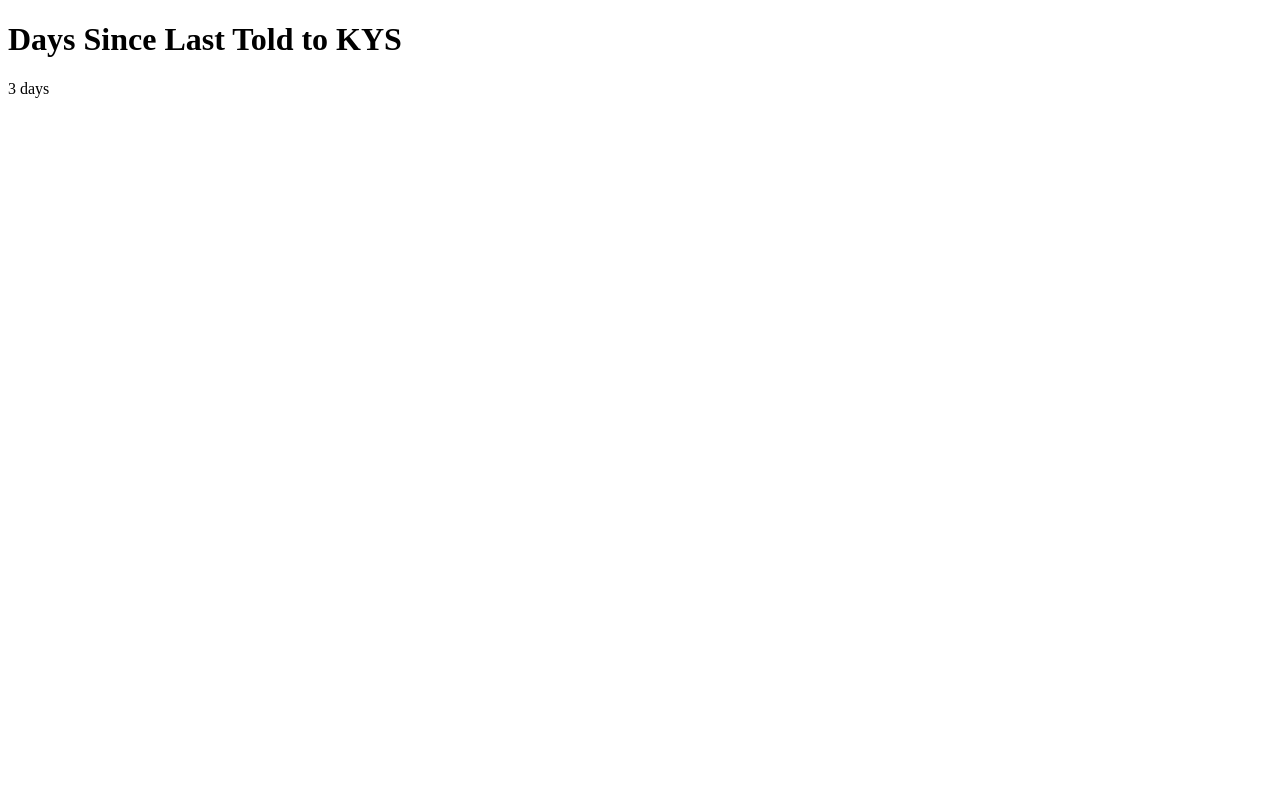
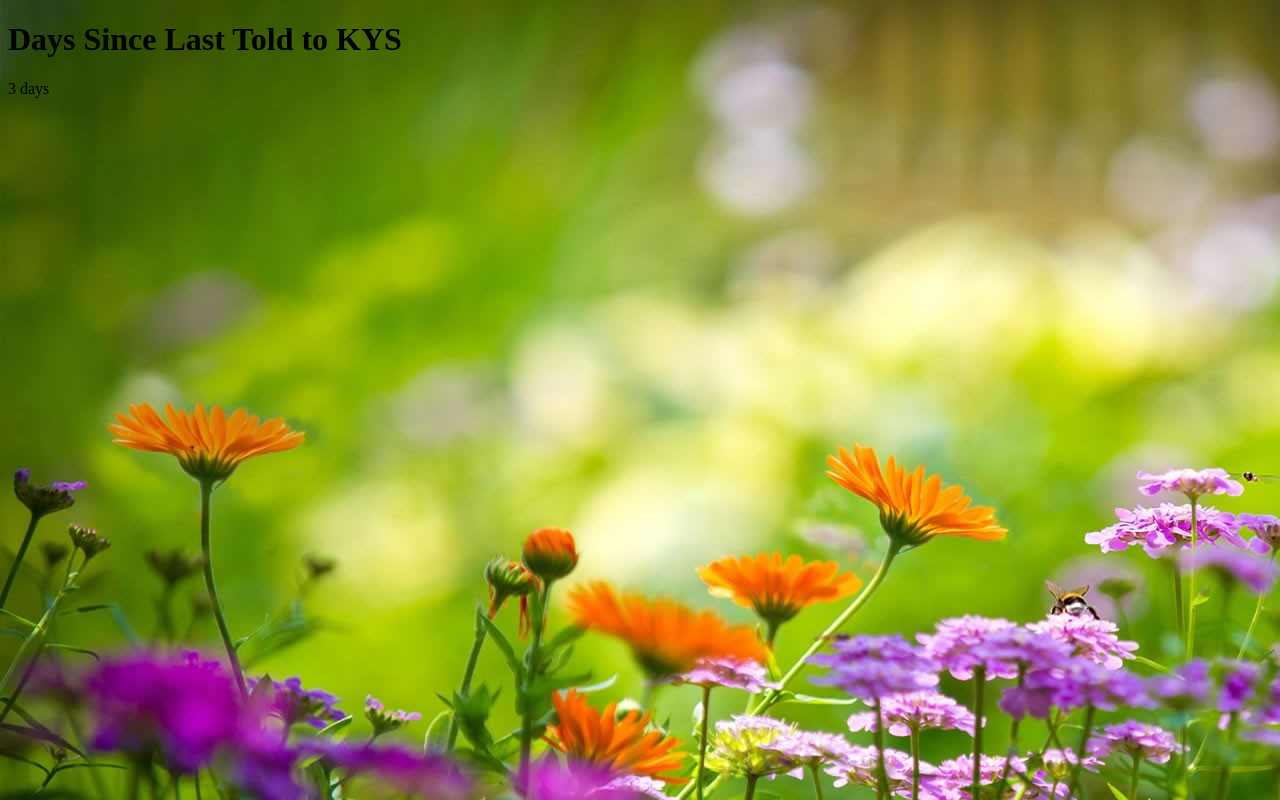
Before and after one commit to PandaNomNoms/keepyourselfsafe, a plain HTML site: page index.html in a window 1280 px wide. Drawn offline with Linux system fonts and the light colour scheme.

Commit message:
Update index.html

```diff
--- a/index.html
+++ b/index.html
@@ -3,9 +3,7 @@
 	<head>
 		<title>KYS Tracker</title>
 	</head>
-	<body>
-		<div class="container">
-    		<div class="blurb">
+	<body background="background.jpg">
         		<h1>Days Since Last Told to KYS</h1>
 			<p id = "daysSinceLast"></p>
 			<script>
@@ -22,9 +20,5 @@
 				}
 				document.getElementById("daysSinceLast").innerHTML = daysDiff + dayString;
 			</script>
-
-    		</div><!-- /.blurb -->
-		</div><!-- /.container -->
-
 	</body>
 </html>
```
